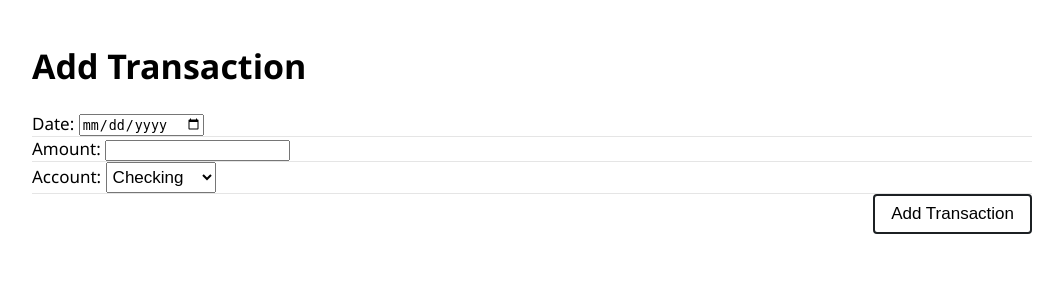
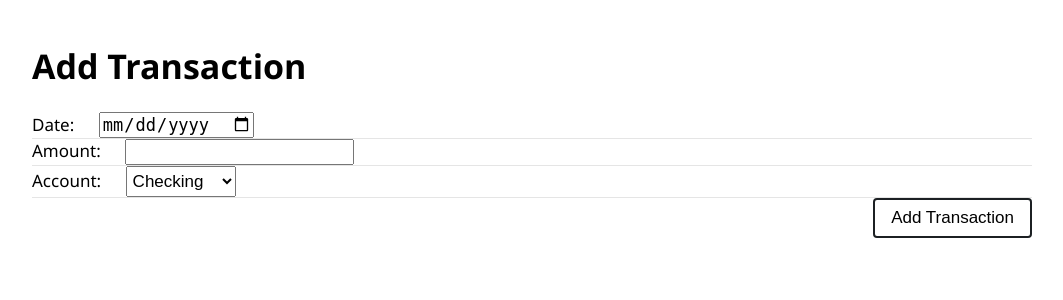
Before and after one commit to bitmap357/Flask2, a Flask app: page / in a window 1280 px wide. Shown: the top 300 px of the page, without its empty margins (108-1171 px from the left). Run offline with Flask 3, Linux system fonts and the light colour scheme; some libraries are stand-ins or nearby versions.

Commit message:
corrections

```diff
--- a/app.py
+++ b/app.py
@@ -6,9 +6,12 @@ app = Flask(__name__)
 POSTGRESQL_URI = "postgres://vpadtlpg:ZxUE-nd_JZGnhoxRp2vWkwA1aKTUdbl9@surus.db.elephantsql.com/vpadtlpg"
 
 connection = psycopg2.connect(POSTGRESQL_URI)
-with connection:
-    with connection.cursor() as cursor:
-        cursor.execute("CREATE TABLE IF NOT EXISTS transactions (date TEXT, amount REAL, account TEXT);")
+try:
+    with connection:
+        with connection.cursor() as cursor:
+            cursor.execute("CREATE TABLE transactions (date TEXT, amount REAL, account TEXT);")
+except psycopg2.errors.DuplicateTable:
+    pass
 
 @app.route("/", methods=["GET", "POST"])
 def home():
@@ -16,14 +19,18 @@ def home():
         print(request.form)
         with connection:
             with connection.cursor() as cursor:
-                cursor.execute(
-                    "INSERT INTO transactions VALUES (%s, %s, %s);",
-                    (
-                    request.form.get("date"),
-                    float(request.form.get("amount")),
-                    request.form.get("account")
-                    )
-                            )
+                try:
+                    cursor.execute(
+                        "INSERT INTO transactions VALUES (%s, %s, %s);",
+                        (
+                        request.form.get("date"),
+                        float(request.form.get("amount")),
+                        request.form.get("account")
+                        )
+                                )
+                    connection.commit()
+                except Exception as e:
+                   print(f"Error inserting data: {e}")
     return render_template("form.html")
 
 
--- a/templates/form.html
+++ b/templates/form.html
@@ -7,16 +7,16 @@
         <h1>Add Transaction</h1>
         <form>
             <div class="form__fieldset">
-                <label for="date" class="form__fieldset">Date:</label>
-                <input type="date" name="date" id="date" class="form__fieldset">
+                <label for="date" class="form__label">Date:</label>
+                <input type="date" name="date" id="date" class="form__input">
             </div>
 
             <div class="form__fieldset">
-                <label for="amount" class="form__fieldset">Amount:</label>
-                <input type="number" name="amount" id="amount" class="form__fieldset">
+                <label for="amount" class="form__label">Amount:</label>
+                <input type="number" name="amount" id="amount" class="form__input">
             </div>
             <div class="form__fieldset">
-                <label for="account" class="form__fieldset">Account:</label>
+                <label for="account" class="form__label">Account:</label>
                 <select name="account" id="account" class="form__input form__select">
                     <option value="Checking">Checking</option>
                     <option value="Savings">Savings</option>
@@ -24,7 +24,10 @@
                 </select>
             </div>
             <div class="form__fieldset">
-                <input class="form__submit form__input" type="submit" value="Add Transaction">
+                <input
+                class="form__submit form__input"
+                type="submit"
+                value="Add Transaction">
             </div>
         </form>
     </body>
```
